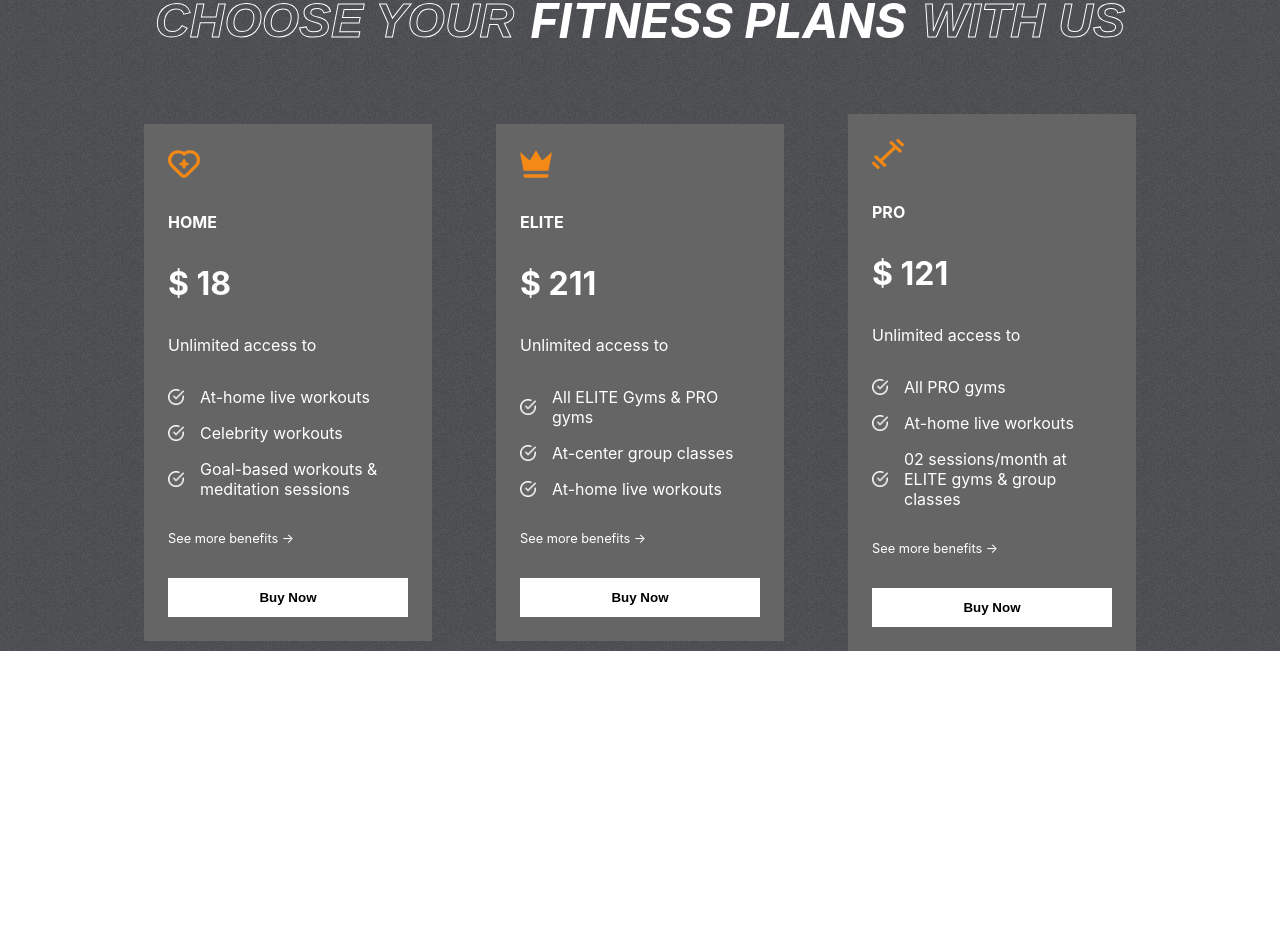
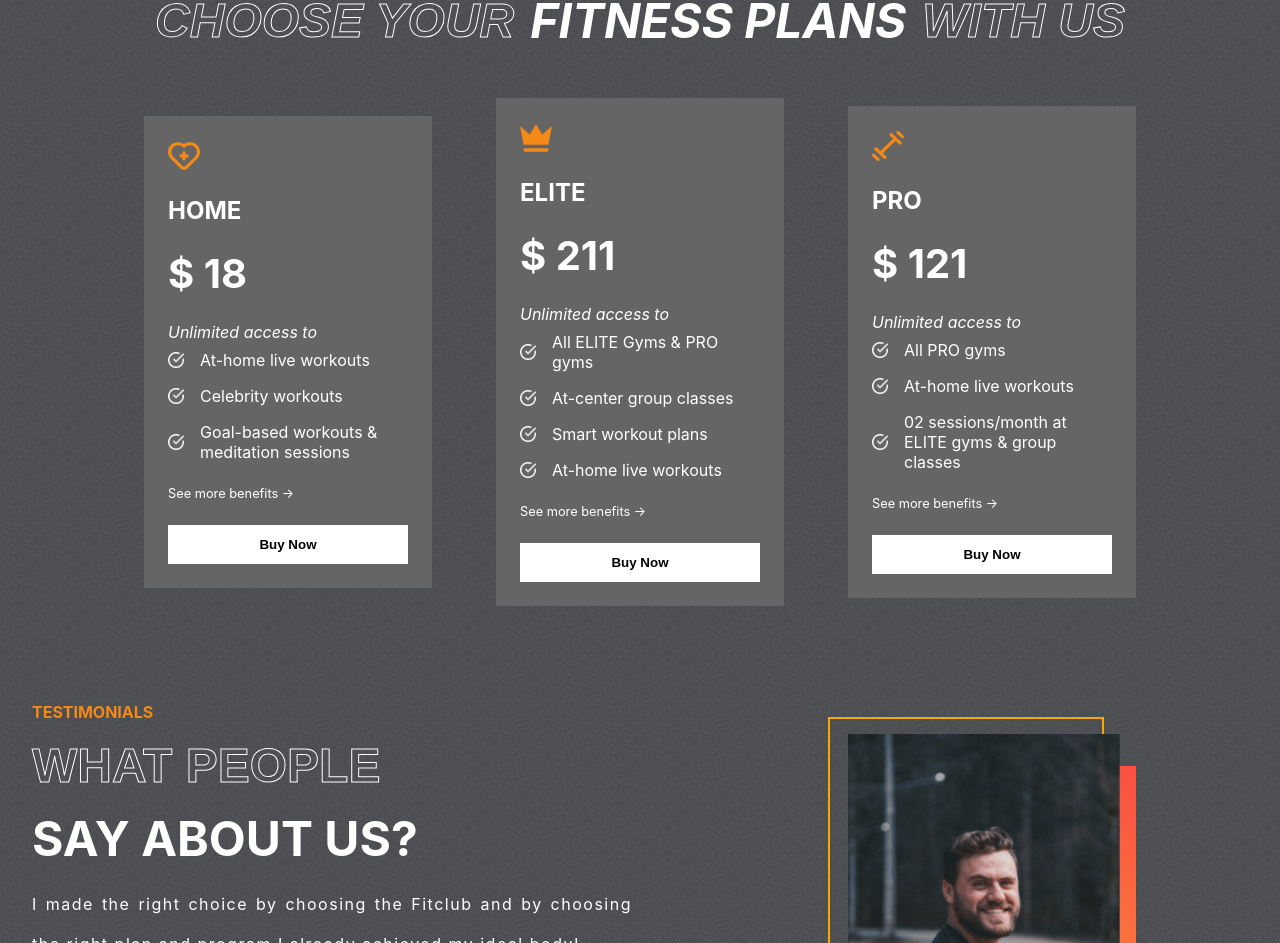
Before and after one commit to ananya-gta/Fitness-Mantra, a React (Create React App) app: page / in a window 1280 px wide. Shown: the part 1857-2800 px from the top of the page. Before the commit the page ends 2508 px from the top, so only its background shows below. Built offline with nearby package versions, Linux system fonts and the light colour scheme.

Commit message:
Update package.json, package-lock.json, App.js, Hero.jsx, plans.css, Testimonials.jsx, testimonials.css, and plansData.js

```diff
--- a/package.json
+++ b/package.json
@@ -3,9 +3,11 @@
   "version": "0.1.0",
   "private": true,
   "dependencies": {
+    "@emailjs/browser": "^4.1.0",
     "@testing-library/jest-dom": "^5.17.0",
     "@testing-library/react": "^13.4.0",
     "@testing-library/user-event": "^13.5.0",
+    "emailjs": "^4.0.3",
     "react": "^18.2.0",
     "react-dom": "^18.2.0",
     "react-scripts": "5.0.1",
--- a/src/App.js
+++ b/src/App.js
@@ -4,6 +4,9 @@ import Plans from "./components/Plans/Plans";
 // import JoinUs from "./components/JoinUs/JoinUs";
 import Programs from "./components/Programs/Programs";
 import Reasons from "./components/Reasons/Reasons";
+import Testimonials from "./components/Testimonials/Testimonials";
+import Footer from './components/Footer/Footer';
+import Join from "./components/Join/Join";
 
 function App() {
   return (
@@ -11,7 +14,10 @@ function App() {
       <Hero />
       <Programs />
       <Reasons />
-      <Plans/>
+      <Plans />
+      <Testimonials />
+      <Join />
+      <Footer/>
     </div>
   );
 }
--- /dev/null
+++ b/src/components/Footer/Footer.jsx
@@ -0,0 +1,10 @@
+import React from 'react'
+import "./footer.css"
+
+const Footer = () => {
+  return (
+    <div>Footer</div>
+  )
+}
+
+export default Footer
--- a/src/components/Hero/Hero.jsx
+++ b/src/components/Hero/Hero.jsx
@@ -52,13 +52,13 @@ const Hero = () => {
 
         {/* hero buttons */}
         <div className="hero-buttons">
-          <button className="btn">Get Started</button>
-          <button className="btn">Learn More</button>
+          <button className="btn" onClick={() => window.location.href = '#plans'}>Get Started</button>
+          <button className="btn" onClick={() => window.location.href = '#programs'}>Learn More</button>
         </div>
 
       </div>
       <div className="right">
-        <button className="btn">Join Now</button>
+        <button className="btn" onClick={() => window.location.href = '#join-us'}>Join Our Community</button>
 
         {/* hero images */}
         <img src={hero_image} alt="" className="hero-image"/>
--- /dev/null
+++ b/src/components/Join/Join.jsx
@@ -0,0 +1,58 @@
+import React, { useRef } from "react";
+import "./join.css";
+import emailjs from "@emailjs/browser";
+
+const Join = () => {
+  const form = useRef();
+  const sendEmail = (e) => {
+    e.preventDefault();
+
+    emailjs
+      .sendForm(
+        "service_jvdmy4m",
+        "template_eucq794",
+        form.current,
+        "NDZD5oxWjL8_FGexJ"
+      )
+      .then(
+        (result) => {
+          console.log(result.text);
+        },
+        (error) => {
+          console.log(error.text);
+        }
+      );
+      e.target.reset();
+  };
+
+  return (
+    <div className="join" id="join-us">
+      <div className="left-join">
+        <hr />
+        <div>
+          <span className="stroke-text">JOIN the </span>
+          <span>Fitness Mantra</span>
+        </div>
+        <div>
+          <span>Community </span>
+          <span className="stroke-text">Today</span>
+        </div>
+      </div>
+      <div className="right-join">
+        <form ref={form} onSubmit={sendEmail} className="email-container">
+          <input
+            type="email"
+            name="user_email"
+            placeholder="Your Email Address"
+            required
+          />
+          <button type="submit" className="btn btn-join">
+            Join Now
+          </button>
+        </form>
+      </div>
+    </div>
+  );
+};
+
+export default Join;
--- /dev/null
+++ b/src/components/Join/join.css
@@ -0,0 +1,53 @@
+.join {
+    padding: 0 2rem;
+    display: flex;
+    gap: 10rem;
+}
+
+.left-join {
+    color: white;
+    font-size: 3rem;
+    font-weight: bold;
+    text-transform: uppercase;
+    position: relative;
+}
+
+
+
+.left-join>hr {
+    border: 2px solid orange;
+    width: 10.5rem;
+    position: absolute;
+    border-radius: 20%;
+    margin: -10px 0;
+}
+
+.right-join {
+    display: flex;
+    justify-content: center;
+    align-items: flex-end;
+}
+
+.email-container {
+    display: flex;
+    gap: 3rem;
+    background-color: gray;
+    padding: 1rem 2rem;
+}
+
+.email-container>input {
+    background-color: transparent;
+    border: none;
+    outline: none;
+    color: white;
+    font-size: 1rem;
+}
+
+::placeholder {
+    color: white;
+}
+
+.btn-join {
+    background-color: var(--orange);
+    color: white;
+}
--- a/src/components/Plans/plans.css
+++ b/src/components/Plans/plans.css
@@ -3,7 +3,7 @@
   padding: 0 2rem;
   display: flex;
   flex-direction: column;
-  gap: 4rem;
+  gap: 3rem;
   position: relative;
 }
 
@@ -20,7 +20,7 @@
   background: #656565;
   width: 15rem;
   color: white;
-  gap: 2rem;
+  gap: 1.5rem;
   padding: 1.5rem;
   transition: transform 0.3s ease;
 }
@@ -30,6 +30,12 @@
   transform: scale(1.1);
   box-shadow: 0 0 50px rgba(0, 0, 0, 0.3);
   font-size: 1rem;
+  svg {
+    fill: white;
+  }
+  button {
+    color: var(--orange);
+  }
 }
 
 .plan > svg {
@@ -39,16 +45,18 @@
 }
 
 .plan > :nth-child(2) {
-  font-size: 1rem;
+  font-size: 1.5rem;
   font-weight: bold;
 }
 
 .plan > :nth-child(3) {
-  font-size: 2rem;
+  font-size: 2.5rem;
   font-weight: bold;
 }
 
 .plan > :nth-child(4) {
+  font-style: italic;
+  font-size: 1rem;
 }
 
 .plan > :nth-child(6) {
@@ -59,6 +67,7 @@
   display: flex;
   gap: 1rem;
   flex-direction: column;
+  margin-top: -1rem;
 }
 
 .feature {
--- a/src/components/Testimonials/Testimonials.jsx
+++ b/src/components/Testimonials/Testimonials.jsx
@@ -0,0 +1,55 @@
+import React, { useState } from "react";
+import "./testimonials.css";
+import { testimonialsData } from "./../../data/testimonialsData";
+import leftArrow from "../../assets/leftArrow.png";
+import rightArrow from "../../assets/rightArrow.png";
+
+const Testimonials = () => {
+  const [selected, setSelected] = useState(0);
+  const length = testimonialsData.length;
+
+  return (
+    <div className="testimonials" id="testimonials">
+      <div className="left-t">
+        <span>Testimonials</span>
+        <span className="stroke-text">What people</span>
+        <span>say about us?</span>
+        <span>{testimonialsData[selected].review}</span>
+        <span>
+          <span style={{ color: "var(--orange)" }}>
+            {testimonialsData[selected].name}{" "}
+          </span>
+          - {testimonialsData[selected].status}
+        </span>
+      </div>
+      <div className="right-t">
+        <div></div>
+        <div></div>
+        <img src={testimonialsData[selected].image} alt="" />
+
+        <div className="arrows">
+          <img
+            onClick={() =>
+              selected === 0
+                ? setSelected(length - 1)
+                : setSelected((prev) => prev - 1)
+            }
+            src={leftArrow}
+            alt=""
+          />
+          <img
+            onClick={() =>
+              selected === length - 1
+                ? setSelected(0)
+                : setSelected((prev) => prev + 1)
+            }
+            src={rightArrow}
+            alt=""
+          />
+        </div>
+      </div>
+    </div>
+  );
+};
+
+export default Testimonials;
--- a/src/components/Testimonials/testimonials.css
+++ b/src/components/Testimonials/testimonials.css
@@ -0,0 +1,75 @@
+.testimonials {
+    display: flex;
+    gap: 1rem;
+    padding: 0 2rem;
+}
+
+.left-t {
+    display: flex;
+    flex: 1 1;
+    gap: 1rem;
+    flex-direction: column;
+    text-transform: uppercase;
+    color: white;
+}
+
+.left-t>:nth-child(1) {
+    color: var(--orange);
+    font-weight: bold;
+}
+
+.left-t>:nth-child(2),
+.left-t>:nth-child(3) {
+    font-weight: bold;
+    font-size: 3rem;
+}
+
+.left-t>:nth-child(4) {
+    text-transform: none;
+    text-align: justify;
+    letter-spacing: 1.5px;
+    line-height: 40px;
+}
+
+.right-t {
+    flex: 1 1;
+    position: relative;
+}
+
+.right-t>img {
+    position: absolute;
+    width: 17rem;
+    height: 20rem;
+    object-fit: cover;
+    right: 8rem;
+    top: 2rem;
+}
+
+.right-t>:nth-child(1) {
+    border: 2px solid orange;
+    width: 17rem; height: 20rem;
+    position: absolute;
+    background-color: transparent;
+    right: 9rem;
+    top: 0.9rem;
+}
+.right-t>:nth-child(2) {
+    width: 17rem; height: 19rem;
+    position: absolute;
+    background: var(--planCard);
+    right: 7rem;
+    top: 4rem;
+}
+
+.arrows {
+display: flex;
+gap: 2rem;
+position: absolute;
+bottom: 1rem;
+left: 3rem;
+}
+
+.arrows>img {
+    cursor: pointer;
+    width: 1.5rem;
+}
--- a/src/data/plansData.js
+++ b/src/data/plansData.js
@@ -34,6 +34,7 @@ export const plansData = [
     features: [
       "All ELITE Gyms & PRO gyms",
       "At-center group classes",
+      "Smart workout plans",
       "At-home live workouts",
     ],
   },
```
Also changed, not shown: src/components/Footer/footer.css (added), 1 other file (tests, documents, lock files or other folders).
